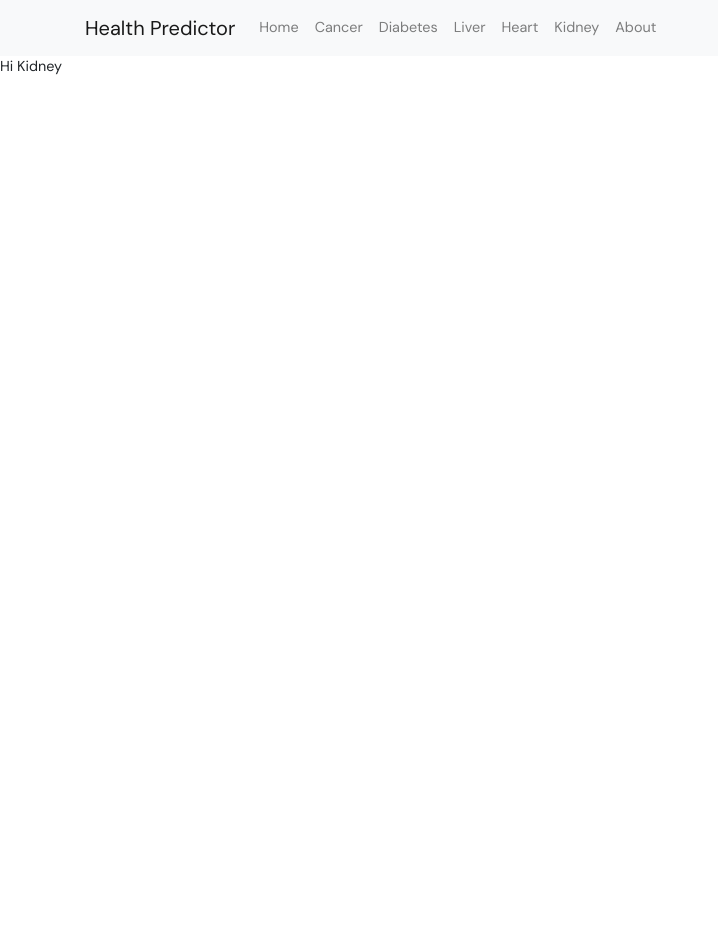
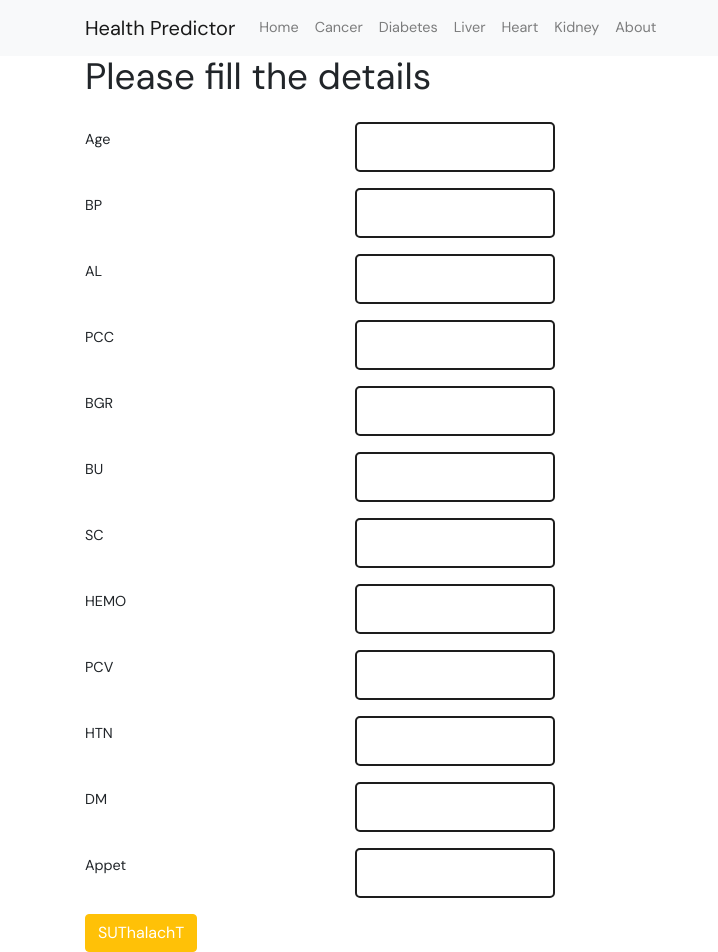
Before and after one commit to nischaynagar/health-predictor, a React (Create React App) app: page /kidney in a window 1280 px wide. Shown: the whole page, without its empty margins (0-718 px from the left). Before the commit the page ends 800 px from the top, so only its background shows below. Built offline with nearby package versions, Linux system fonts and the light colour scheme.

Commit message:
complete diseases dashboard

```diff
--- a/src/components/Kidney/index.js
+++ b/src/components/Kidney/index.js
@@ -1,7 +1,138 @@
 import React from "react";
+import { Col, FloatingLabel, Form, Row, Button } from "react-bootstrap";
+import FormComponent from "../Form/form";
+import { useState } from "react";
 
 function Kidney() {
-  return <div>Hi Kidney</div>;
+  const [features, setFeatures] = useState([]);
+  const [Age, setAge] = useState(0);
+  const [BP, setBP] = useState(0);
+  const [AL, setAL] = useState(0);
+  const [PCC, setPCC] = useState(0);
+  const [BGR, setBGR] = useState(0);
+  const [BU, setBU] = useState(0);
+  const [SC, setSC] = useState(0);
+  const [HEMO, setHEMO] = useState(0);
+  const [PCV, setPCV] = useState(0);
+  const [HTN, setHTN] = useState(0);
+  const [DM, setDM] = useState(0);
+  const [Appet, setAppet] = useState(0);
+
+  function handleClick() {
+    console.log(
+      //Sex + " " + RestECG
+    );
+  }
+  function changeAge(a) {
+    setAge(a);
+  }
+  function changeBP(a) {
+    setBP(a);
+  }
+  function changeAL(a) {
+    setAL(a);
+  }
+  function changePCC(a) {
+    setPCC(a);
+  }
+  function changeBGR(a) {
+    setBGR(a);
+  }
+  function changeBU(a) {
+    setBU(a);
+  }
+  function changeSC(a) {
+    setSC(a);
+  }
+  function changeHEMO(a) {
+    setHEMO(a);
+  }
+  function changePCV(a) {
+    setPCV(a);
+  }
+  function changeHTN(a) {
+    setHTN(a);
+  }
+  function changeDM(a) {
+    setDM(a);
+  }
+  function changeAppet(a) {
+    setAppet(a);
+  }
+  return (
+    <div className="container">
+      <h3 className="mb-4">Please fill the details</h3>
+
+      <Form>
+        <Row>
+          <Col md={6} className="px-0">
+            <FormComponent
+              id="fromAge"
+              featureName="Age"
+              func={changeAge}
+            ></FormComponent>
+            <FormComponent
+              id="fromBP"
+              featureName="BP"
+              func={changeBP}
+            ></FormComponent>
+            <FormComponent
+              id="fromAL"
+              featureName="AL"
+              func={changeAL}
+            ></FormComponent>
+            <FormComponent
+              id="fromPCC"
+              featureName="PCC"
+              func={changePCC}
+            ></FormComponent>
+            <FormComponent
+              id="fromBGR"
+              featureName="BGR"
+              func={changeBGR}
+            ></FormComponent>
+            <FormComponent
+              id="fromBU"
+              featureName="BU"
+              func={changeBU}
+            ></FormComponent>
+            <FormComponent
+              id="fromSC"
+              featureName="SC"
+              func={changeSC}
+            ></FormComponent>
+            <FormComponent
+              id="fromHEMO"
+              featureName="HEMO"
+              func={changeHEMO}
+            ></FormComponent>
+            <FormComponent
+              id="fromPCV"
+              featureName="PCV"
+              func={changePCV}
+            ></FormComponent>
+            <FormComponent
+              id="fromHTN"
+              featureName="HTN"
+              func={changeHTN}
+            ></FormComponent>
+            <FormComponent
+              id="fromDM"
+              featureName="DM"
+              func={changeDM}
+            ></FormComponent>
+            <FormComponent
+              id="fromAppet"
+              featureName="Appet"
+              func={changeAppet}
+            ></FormComponent>
+          </Col>
+        </Row>
+        <Button variant="warning" onClick={handleClick}>
+          SUThalachT
+        </Button>{" "}
+      </Form>
+    </div>
+  );
 }
-
 export default Kidney;
--- a/src/components/Liver/index.js
+++ b/src/components/Liver/index.js
@@ -1,7 +1,120 @@
 import React from "react";
+import { Col, FloatingLabel, Form, Row, Button } from "react-bootstrap";
+import FormComponent from "../Form/form";
+import { useState } from "react";
 
 function Liver() {
-  return <div>Hi Liver</div>;
+  const [features, setFeatures] = useState([]);
+  const [Sex, setSex] = useState(0);
+  const [Total_Bilirubin, setTotal_Bilirubin] = useState(0);
+  const [Direct_Bilirubin, setDirect_Bilirubin] = useState(0);
+  const [Alkaline_Phosphotase, setAlkaline_Phosphotase] = useState(0);
+  const [Alamine_Aminotransferase, setAlamine_Aminotransferase] = useState(0);
+  const [Aspartate_Aminotransferase, setAspartate_Aminotransferase] = useState(0);
+  const [Age, setAge] = useState(0);
+  const [Total_Protiens, setTotal_Protiens] = useState(0);
+  const [Albumin, setAlbumin] = useState(0);
+  const [Albumin_and_Globulin_Ratio, setAlbumin_and_Globulin_Ratio] = useState(0);
+
+  function handleClick() {
+    console.log(
+      Sex + " " + Alamine_Aminotransferase
+    );
+  }
+  function changeSex(a) {
+    setSex(a);
+  }
+  function changeTotal_Bilirubin(a) {
+    setTotal_Bilirubin(a);
+  }
+  function changeDirect_Bilirubin(a) {
+    setDirect_Bilirubin(a);
+  }
+  function changeAlkaline_Phosphotase(a) {
+    setAlkaline_Phosphotase(a);
+  }
+  function changeAlamine_Aminotransferase(a) {
+    setAlamine_Aminotransferase(a);
+  }
+  function changeAspartate_Aminotransferase(a) {
+    setAspartate_Aminotransferase(a);
+  }
+  function changeAge(a) {
+    setAge(a);
+  }
+  function changeTotal_Protiens(a) {
+    setTotal_Protiens(a);
+  }
+  function changeAlbumin(a) {
+    setAlbumin(a);
+  }
+  function changeAlbumin_and_Globulin_Ratio(a) {
+    setAlbumin_and_Globulin_Ratio(a);
+  }
+  return (
+    <div className="container">
+      <h3 className="mb-4">Please fill the details</h3>
+
+      <Form>
+        <Row>
+          <Col md={6} className="px-0">
+            <FormComponent
+              id="fromAge"
+              featureName="Age"
+              func={changeAge}
+            ></FormComponent>
+            <FormComponent
+              id="fromSex"
+              featureName="Sex"
+              func={changeSex}
+            ></FormComponent>
+            <FormComponent
+              id="fromTotal_Bilirubin"
+              featureName="Total Bilirubin"
+              func={changeTotal_Bilirubin}
+            ></FormComponent>
+            <FormComponent
+              id="fromDirect_Bilirubin"
+              featureName="Direct Bilirubin"
+              func={changeDirect_Bilirubin}
+            ></FormComponent>
+            <FormComponent
+              id="fromAlkaline_Phosphotase"
+              featureName="Alkaline Phosphotase"
+              func={changeAlkaline_Phosphotase}
+            ></FormComponent>
+            <FormComponent
+              id="fromAlamine_Aminotransferase"
+              featureName="Alamine Aminotransferase"
+              func={changeAlamine_Aminotransferase}
+            ></FormComponent>
+            <FormComponent
+              id="fromAspartate_Aminotransferase"
+              featureName="Aspartate Aminotransferase"
+              func={changeAspartate_Aminotransferase}
+            ></FormComponent>
+            <FormComponent
+              id="fromTotal_Protiens"
+              featureName="Total Protiens"
+              func={changeTotal_Protiens}
+            ></FormComponent>
+            <FormComponent
+              id="fromAlbumin"
+              featureName="Albumin"
+              func={changeAlbumin}
+            ></FormComponent>
+            <FormComponent
+              id="fromAlbumin_and_Globulin_Ratio"
+              featureName="Albumin and Globulin Ratio"
+              func={changeAlbumin_and_Globulin_Ratio}
+            ></FormComponent>
+          </Col>
+        </Row>
+        <Button variant="warning" onClick={handleClick}>
+          SUBMIT
+        </Button>{" "}
+      </Form>
+    </div>
+  );
 }
-
 export default Liver;
```
